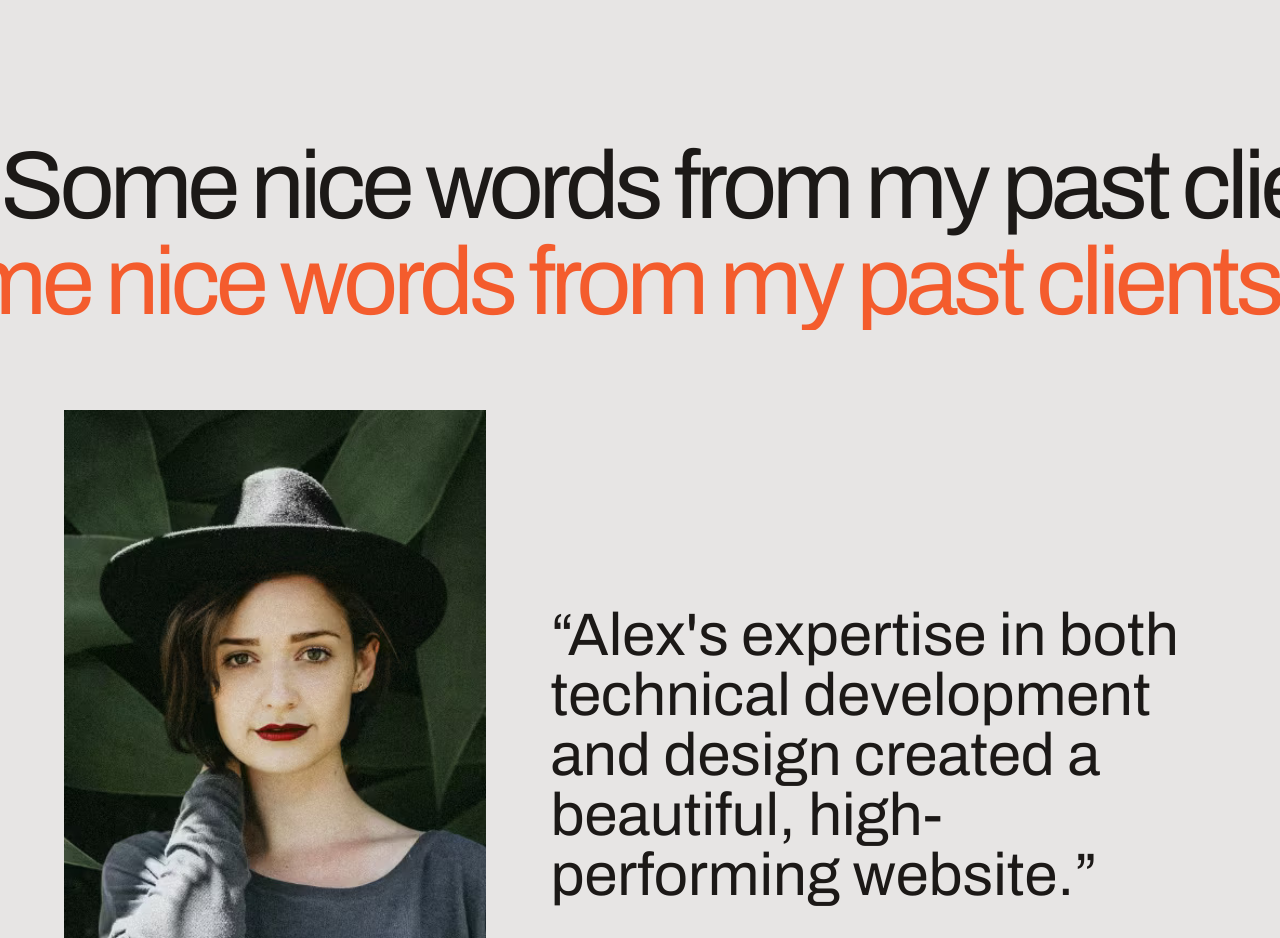
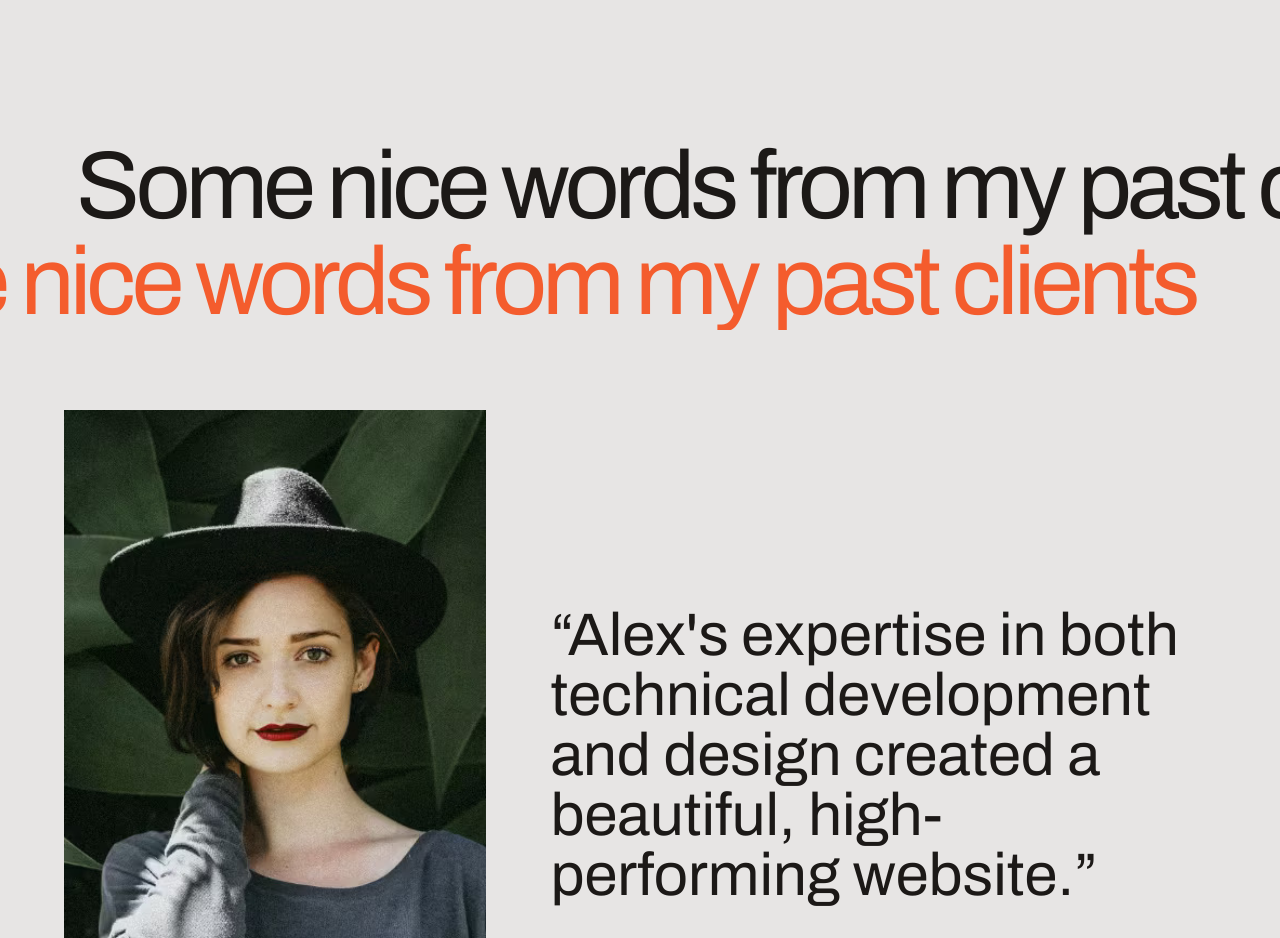
Before and after one commit to in27sung/portfolio, a Next.js app: page / in a window 1280 px wide. Shown: the part 4500-5438 px from the top of the page. Built offline with nearby package versions, Linux system fonts and the light colour scheme.

Commit message:
Update Testimonial.tsx

```diff
--- /dev/null
+++ b/src/components/Testimonial.tsx
@@ -0,0 +1,50 @@
+import { StaticImport } from "next/dist/shared/lib/get-img-props";
+import Image from "next/image";
+import { HTMLAttributes } from "react";
+import { twMerge } from "tailwind-merge";
+
+const Testimonial = (
+    props: {
+        quote: string;
+        name: string;
+        role: string;
+        company: string;
+        imagePositionY: number;
+        image: string | StaticImport;
+        className?: string;
+    } & HTMLAttributes<HTMLDivElement>) => {
+
+    const { quote, name, role, company, imagePositionY, image, className, ...rest } = props;
+
+    return (
+        <div
+            className={twMerge(
+                "grid md:grid-cols-5 md:gap-8 lg:gap-16 md:items-center", className
+            )}
+            {...rest}
+        >
+            <div className="aspect-square md:aspect-[9/16] md:col-span-2">
+                <Image
+                    src={image}
+                    alt={name}
+                    className="size-full object-cover"
+                    style={{
+                        objectPosition: `50% ${imagePositionY * 100}%`,
+                    }}
+                />
+            </div>
+            <blockquote className="md:col-span-3">
+                <div className="text-3xl md:text-5xl lg:text-6xl mt-8 md:mt-0">
+                    <span>&ldquo;</span>
+                    <span className="">{quote}</span>
+                    <span>&rdquo;</span>
+                </div>
+                <cite className="mt-4 md:mt-8 not-italic block md:text-lg lg:text-xl">
+                    {name}, {role} at {company}
+                </cite>
+            </blockquote>
+        </div >
+    );
+};
+
+export default Testimonial;
--- a/src/sections/Testimonials.tsx
+++ b/src/sections/Testimonials.tsx
@@ -1,8 +1,11 @@
-import { FC } from "react";
+'use client';
+
+import { FC, useRef } from "react";
 import image1 from "@/assets/images/testimonial-1.jpg";
 import image2 from "@/assets/images/testimonial-2.jpg";
 import image3 from "@/assets/images/testimonial-3.jpg";
 import Image from "next/image";
+import { useScroll, motion, useTransform } from "motion/react";
 
 /* eslint-disable-next-line @typescript-eslint/no-unused-vars */
 const testimonials = [
@@ -36,15 +39,30 @@ const testimonials = [
 ];
 
 const Testimonials: FC = () => {
+  const titleRef = useRef(null);
+  const { scrollYProgress } = useScroll({
+    target: titleRef,
+    offset: ['start end', 'end start'],
+  });
+
+  const transformTop = useTransform(scrollYProgress, [0, 1], ["0%", "15%"]);
+  const transformBottom = useTransform(scrollYProgress, [0, 1], ["0%", "-15%"]);
+
   const testimonialIndex = 0;
   return <section className="section" id="testimonials">
-    <h2 className="text-4xl md:text-7xl lg:text-8xl flex flex-col overflow-hidden tracking-tighter">
-      <span className="whitespace-nowrap">
+    <h2
+      className="text-4xl md:text-7xl lg:text-8xl flex flex-col overflow-hidden tracking-tighter"
+      ref={titleRef}>
+      <motion.span className="whitespace-nowrap" style={{
+        x: transformTop,
+      }}>
         Some nice words from my past clients
-      </span>
-      <span className="whitespace-nowrap self-end text-red-orange-500">
+      </motion.span>
+      <motion.span className="whitespace-nowrap self-end text-red-orange-500" style={{
+        x: transformBottom,
+      }}>
         Some nice words from my past clients
-      </span>
+      </motion.span>
     </h2>
     <div className="container">
       <div className="mt-20">
```
